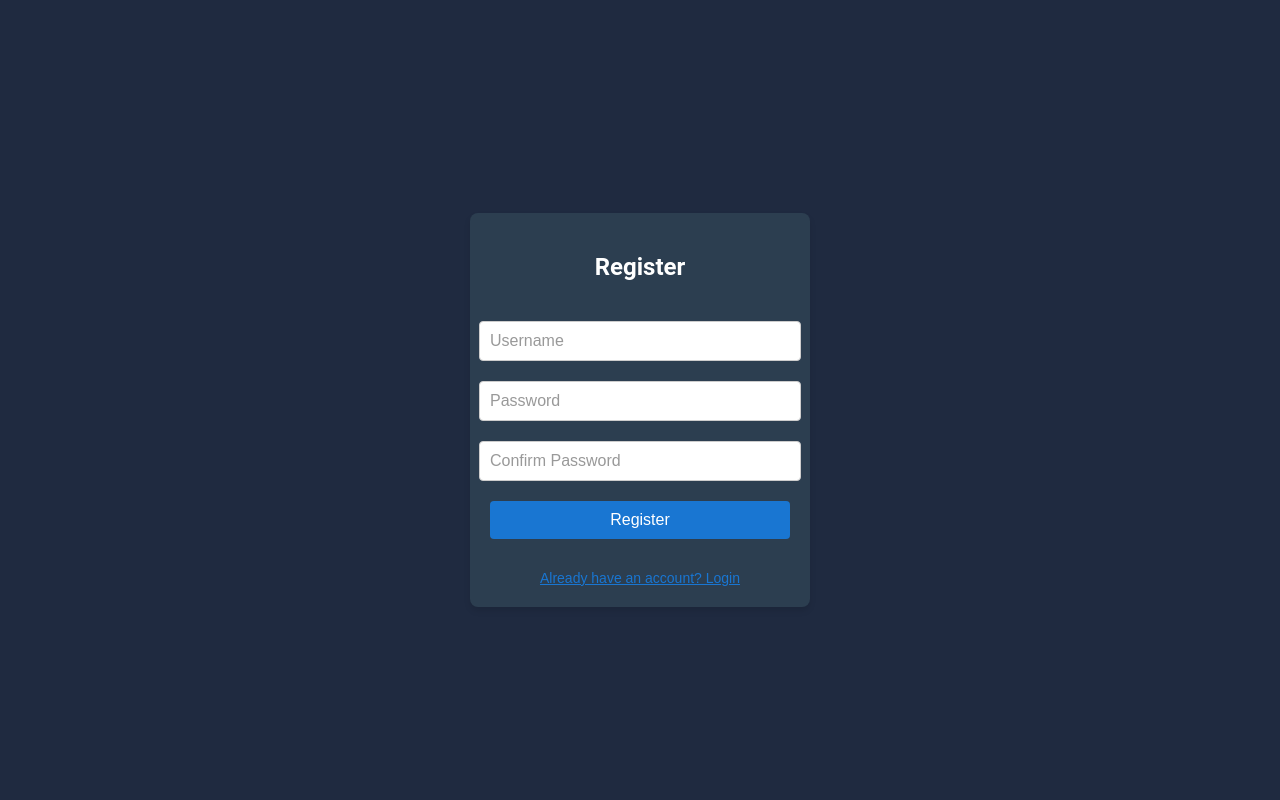
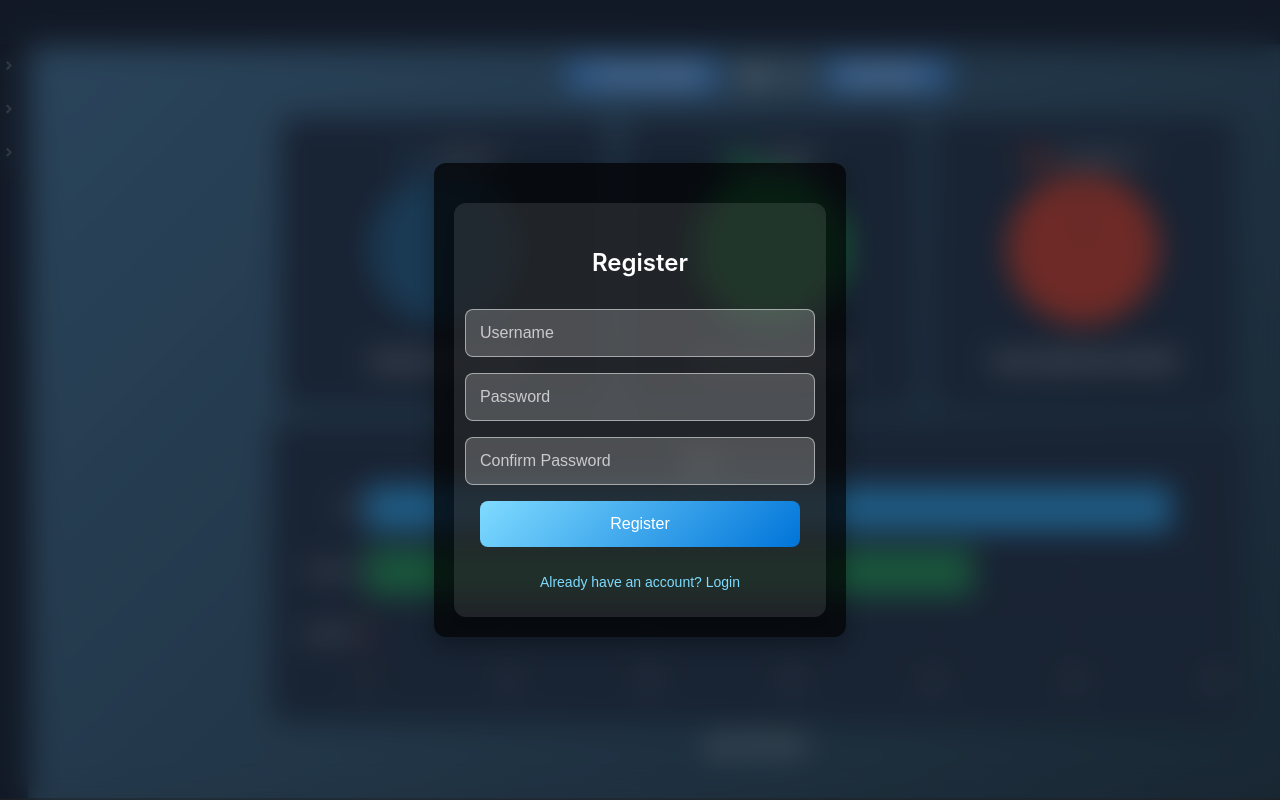
Before and after one commit to juliantormes/Budget-Tracker, a React (Create React App) app in the folder budget_tracker/my_budget_tracker_app/: page /register in a window 1280 px wide. Built offline with nearby package versions, Linux system fonts and the light colour scheme.

Commit message:
Added a better look login/register

```diff
--- a/budget_tracker/my_budget_tracker_app/src/styles/AuthFormStyles.css
+++ b/budget_tracker/my_budget_tracker_app/src/styles/AuthFormStyles.css
@@ -1,80 +1,132 @@
-/* AuthFormStyles.css */
-
-/* Auth Form Container */
-.auth-form-container {
+.auth-page-container {
+  position: relative;
   display: flex;
   justify-content: center;
   align-items: center;
-    min-height: 100vh;
-    background-color: #1f2a40;
+  height: 100vh;
+  background-size: cover;
+  background-position: center;
+  background-repeat: no-repeat;
+  background-attachment: fixed;
+  overflow: hidden;
+  font-family: 'SF Pro Display', -apple-system, BlinkMacSystemFont, 'Segoe UI', Roboto, 'Helvetica Neue', Arial, sans-serif;
+}
+
+.auth-page-container::before {
+  content: '';
+  position: absolute;
+  top: 0;
+  left: 0;
+  width: 100%;
+  height: 100%;
+  background-color: rgba(0, 0, 0, 0.4);
+  backdrop-filter: blur(15px);
+  z-index: 1;
+}
+
+.auth-form-overlay {
+  position: relative;
+  z-index: 2;
+  display: flex;
+  flex-direction: column;
+  align-items: center;
+  padding: 20px;
+  background-color: rgba(0, 0, 0, 0.7);
+  border-radius: 12px;
+  box-shadow: 0 8px 20px rgba(0, 0, 0, 0.3);
 }
 
 .form {
   display: flex;
   flex-direction: column;
-    gap: 20px;
-    width: 300px;
-    background-color: #2c3e50;
-    padding: 20px;
-    border-radius: 8px;
-    box-shadow: 0 4px 6px rgba(0, 0, 0, 0.1);
-    align-items: center;
+  gap: 16px;
+  width: 320px;
+  background-color: rgba(255, 255, 255, 0.1);
+  padding: 24px;
+  border-radius: 12px;
+  box-shadow: 0 6px 15px rgba(0, 0, 0, 0.2);
+  border: 2px solid transparent;
+  transition: border 0.4s ease, transform 0.4s ease;
+}
+
+.form:hover {
+  border-color: #7FDBFF;
+  transform: translateY(-4px);
 }
 
 .form-title {
   color: #ffffff;
   text-align: center;
-    margin-bottom: 20px;
+  margin-bottom: 16px;
   width: 100%;
+  font-weight: 600;
+  font-size: 24px;
 }
 
 .input-field {
   width: 100%;
-    padding: 10px;
-    border: 1px solid #ccc;
-    border-radius: 4px;
+  padding: 14px;
+  border: 1px solid rgba(255, 255, 255, 0.5);
+  border-radius: 8px;
   font-size: 16px;
+  background-color: rgba(255, 255, 255, 0.2);
+  color: #ffffff;
+  transition: border-color 0.3s ease, background-color 0.3s ease;
 }
 
 .input-field::placeholder {
-    color: #999;
+  color: rgba(255, 255, 255, 0.7);
+}
+
+.input-field:focus {
+  border-color: #7FDBFF;
+  background-color: rgba(255, 255, 255, 0.3);
+  outline: none;
 }
 
 .submit-button {
   color: #ffffff !important;
-    background-color: #1976d2 !important;
+  background: linear-gradient(135deg, #7FDBFF, #0074D9);
   border: none;
-    padding: 10px;
-    border-radius: 4px;
+  padding: 14px;
+  border-radius: 8px;
   cursor: pointer;
   font-size: 16px;
   text-align: center;
   width: 100%;
+  transition: background 0.4s ease, transform 0.3s ease;
 }
 
 .submit-button:hover {
-    background-color: #1565c0 !important;
+  background: linear-gradient(135deg, #0074D9, #001f3f);
+  transform: translateY(-2px) scale(1.03);
+}
+
+.submit-button:active {
+  transform: scale(0.98);
 }
 
 .redirect-button {
   background-color: transparent;
   border: none;
-    color: #1976d2;
+  color: #7FDBFF;
   cursor: pointer;
   font-size: 14px;
   text-align: center;
-    text-decoration: underline;
+  text-decoration: none;
   width: 100%;
   margin-top: 10px;
+  transition: color 0.3s ease, transform 0.3s ease;
 }
 
 .redirect-button:hover {
-    color: #1565c0;
-    text-decoration: none;
+  color: #0074D9;
+  transform: translateY(-2px) scale(1.02);
 }
 
 .error-message {
-    color: red;
+  color: #FF4136;
   margin-bottom: 10px;
   text-align: center;
+  font-weight: 500;
 }
--- a/budget_tracker/my_budget_tracker_app/src/styles/global.css
+++ b/budget_tracker/my_budget_tracker_app/src/styles/global.css
@@ -1,10 +1,8 @@
-/* global.css */
-
 /* Body */
 body {
     color: #ffffff; /* Default text color */
     background-color: #1f2a40; /* Background color */
-    font-family: 'Roboto', sans-serif;
+    font-family: 'SF Pro Display', -apple-system, BlinkMacSystemFont, 'Segoe UI', Roboto, 'Helvetica Neue', Arial, sans-serif;
     margin: 0;
 }
 
@@ -46,16 +44,22 @@ form {
 .button {
     color: #ffffff !important;
     background-color: #1976d2 !important;
+    padding: 10px 20px;
+    border-radius: 8px;
+    transition: background 0.4s ease, transform 0.3s ease;
 }
 
 .button:hover {
     background-color: #1565c0 !important;
+    transform: scale(1.05);
 }
 
 /* Tables */
 .table-cell {
     color: #ffffff; /* White text color */
+    padding: 8px 16px;
 }
+
 .MuiTableCell-root {
     color: #ffffff; /* White text color */
     border-bottom: 1px solid #e0e0e0; /* Light border */
@@ -82,19 +86,15 @@ form {
 
 .MuiDialogActions-root .MuiButton-root {
     color: #ffffff !important; /* Blue color for dialog buttons */
+    background: linear-gradient(135deg, #1976d2, #1565c0);
+    border-radius: 8px;
+    padding: 8px 16px;
+    transition: background 0.4s ease, transform 0.3s ease;
 }
 
 .MuiDialogActions-root .MuiButton-root:hover {
-    background-color: rgba(25, 118, 210, 0.15) !important; /* Light blue hover background */
-}
-
-.MuiButton-containedSecondary {
-    color: #ffffff !important; /* White text for secondary button */
-    background-color: #1976d2 !important; /* Blue background for secondary button */
-}
-
-.MuiButton-containedSecondary:hover {
-    background-color: #1565c0 !important; /* Darker blue on hover */
+    background: linear-gradient(135deg, #1565c0, #0d47a1);
+    transform: scale(1.05);
 }
 
 /* Calendar */
@@ -106,36 +106,26 @@ form {
     color: #bbbbbb !important; /* Lighter color for days outside the month */
 }
 
-.MuiPickersCalendarHeader-switchViewButton {
-    color: #1976d2 !important; /* Blue color for month/year switch button */
-}
-
-.MuiPickersArrowSwitcher-root {
-    color: #1976d2 !important; /* Blue color for calendar navigation arrows */
-}
-
-.MuiPickersArrowSwitcher-root .MuiSvgIcon-root {
-    color: #1976d2 !important; /* Blue color for navigation arrows */
-}
-
-.MuiFormLabel-root.Mui-focused {
-    color: #1976d2 !important; /* Blue color for focused labels */
-}
-
-.MuiInputBase-root {
-    color: #ffffff !important; /* White color for input base */
-}
-
-.MuiPickersCalendarHeader-label {
-    color: #1976d2 !important; /* Blue color for calendar labels */
-}
-
-.MuiInputLabel-root {
-    color: #1976d2 !important; /* Blue color for input labels */
-}
-
-.MuiPickersMonth-root, .MuiPickersYear-root {
-    color: #1976d2 !important; /* Blue color for text in month/year picker */
+.MuiPickersCalendarHeader-switchViewButton,
+.MuiPickersArrowSwitcher-root,
+.MuiPickersArrowSwitcher-root .MuiSvgIcon-root,
+.MuiFormLabel-root.Mui-focused,
+.MuiInputBase-root,
+.MuiPickersCalendarHeader-label,
+.MuiInputLabel-root,
+.MuiPickersMonth-root,
+.MuiPickersYear-root,
+.MuiPickersDay-root.Mui-selected,
+.MuiPickersCalendarHeader-labelContainer,
+.MuiPickersSlideTransition-transitionContainer .MuiTypography-root,
+.MuiPickersCalendarHeader-dayLabel,
+.MuiTypography-root.MuiPickersMonth-root,
+.MuiTypography-root.MuiPickersYear-root,
+.MuiPickersSlideTransition-transitionContainer,
+.MuiTypography-root.MuiDayCalendar-weekDayLabel,
+.MuiPickersCalendarHeader-label,
+.MuiTypography-root.MuiTypography-subtitle1 {
+    color: #1976d2 !important; /* Blue color for various calendar and picker elements */
 }
 
 .MuiPickersDay-root.Mui-selected {
@@ -144,7 +134,7 @@ form {
 }
 
 .MuiPickersDay-root.Mui-selected:hover {
-    background-color: #1976d2 !important; /* Blue background for hovered selected day */
+    background-color: #1565c0 !important; /* Blue background for hovered selected day */
     color: #ffffff !important; /* White text for hovered selected day */
 }
 
@@ -156,84 +146,18 @@ form {
     color: #1976d2 !important; /* Blue color for the arrow buttons */
 }
 
-.MuiPickersCalendarHeader-labelContainer {
-    color: #1976d2 !important; /* Blue color for the month and year label */
-}
-
-.MuiPickersSlideTransition-transitionContainer .MuiTypography-root {
-    color: #1976d2 !important; /* Blue color for text in slide transition */
-}
-
-.MuiPickersDay-daySelected {
-    color: #ffffff !important; /* White text for selected day */
-    background-color: #1976d2 !important; /* Blue background for selected day */
-}
-
-.MuiPickersCalendarHeader-dayLabel {
-    color: #1976d2 !important; /* Blue color for day labels */
-}
-
-.MuiTypography-root.MuiPickersMonth-root,
-.MuiTypography-root.MuiPickersYear-root,
-.MuiPickersCalendarHeader-labelContainer,
-.MuiPickersSlideTransition-transitionContainer,
-.MuiTypography-root.MuiDayCalendar-weekDayLabel {
-    color: #1976d2 !important; /* Blue color for all calendar text */
-}
-
-.MuiPickersCalendar-weekDayLabel {
-    color: #1976d2 !important; /* Blue color for weekday labels */
-}
-
-.MuiPickersCalendarHeader-label {
-    color: #1976d2 !important; /* Blue color for the month and year text */
-}
-
-.MuiTypography-root.MuiTypography-subtitle1 {
-    color: #1976d2 !important; /* Blue color for the date picker subtitle */
-}
-
-/* Dialogs */
 .MuiDialog-paper {
     background-color: #1976d2 !important; /* Blue background for dialogs */
     color: #ffffff !important; /* White text for dialogs */
-}
-
-.MuiDialogTitle-root {
-    color: #ffffff !important; /* White text for dialog title */
-}
-
-.MuiDialogContentText-root {
-    color: #ffffff !important; /* White text for dialog content */
-}
-
-.MuiDialogActions-root .MuiButton-root {
-    color: #ffffff !important; /* White color for dialog buttons */
 }
 
 .MuiDialogActions-root .MuiButton-root:hover {
     background-color: rgba(25, 118, 210, 0.15) !important; /* Light blue hover background */
 }
 
-.MuiButton-containedSecondary {
-    color: #ffffff !important; /* White text for secondary button */
-    background-color: #1565c0 !important; /* Blue background for secondary button */
-}
-
-.MuiButton-containedSecondary:hover {
-    background-color: #0d47a1 !important; /* Darker blue on hover */
-}
 input[type="date"]::-webkit-calendar-picker-indicator {
     filter: invert(100%) brightness(100%); /* This makes the icon white */
     cursor: pointer;
-  }
-  .table-cell {
-    padding: 8px 16px;
-  }
-
-  .text-field {
-    width: 100%;
-    box-sizing: border-box;
 }
 
 .editing .text-field,
@@ -244,7 +168,6 @@ input[type="date"]::-webkit-calendar-picker-indicator {
     box-shadow: none;
     padding: 8px;
     box-sizing: border-box;
-
 }
 
 .select-field {
@@ -254,6 +177,7 @@ input[type="date"]::-webkit-calendar-picker-indicator {
 .checkbox-field {
     margin-left: 0;
 }
+
 .MuiContainer-root {
     margin: 0 !important; /* Remove any margin */
     padding: 20 !important; /* Optionally remove padding as well */
@@ -261,6 +185,7 @@ input[type="date"]::-webkit-calendar-picker-indicator {
     width: 100% !important;
     box-sizing: border-box;
 }
+
 .table-header .MuiTableCell-root {
     color: #ffffff; /* White text color */
     font-weight: bold; /* Bold text */
@@ -276,12 +201,14 @@ input[type="number"]::-webkit-inner-spin-button {
 input[type="number"] {
     -moz-appearance: textfield;
 }
+
 input:-webkit-autofill,
 input:-webkit-autofill:hover,
 input:-webkit-autofill:focus {
     -webkit-box-shadow: 0 0 0px 1000px #1f2a40 inset !important; /* Match your background color */
     -webkit-text-fill-color: white !important; /* Match your text color */
 }
+
 .MuiInputLabel-root {
     color: #ffffff !important; /* Force label color to white */
 }
--- a/budget_tracker/my_budget_tracker_app/src/views/Register.js
+++ b/budget_tracker/my_budget_tracker_app/src/views/Register.js
@@ -4,7 +4,6 @@ import { useNavigate } from 'react-router-dom';
 import InputField from '../components/InputField';
 import ErrorMessage from '../components/ErrorMessage';
 import SubmitButton from '../components/SubmitButton';
-import AuthFormContainer from '../components/AuthFormContainer';
 import '../styles/AuthFormStyles.css';
 
 const RegisterForm = () => {
@@ -55,7 +54,8 @@ const RegisterForm = () => {
     };
 
     return (
-        <AuthFormContainer>
+        <div className="auth-page-container" style={{ backgroundImage: `url('/images/Preview.png')` }}>
+            <div className="auth-form-overlay">
                 <form onSubmit={handleSubmit} className="form">
                     <h2 className="form-title">Register</h2>
                     <ErrorMessage error={error} />
@@ -83,7 +83,8 @@ const RegisterForm = () => {
                     <SubmitButton text="Register" className="submit-button" />
                     <SubmitButton onClick={() => navigate('/login')} text="Already have an account? Login" type="button" className="redirect-button" />
                 </form>
-        </AuthFormContainer>
+            </div>
+        </div>
     );
 };
 
```
Also changed, not shown: budget_tracker/my_budget_tracker_app/src/views/Login.js (+4 -3 lines), budget_tracker/my_budget_tracker_app/public/images/Preview.png (added), 1 other file (tests, documents, lock files or other folders). Lines whose indentation alone changed are shown as unchanged.
